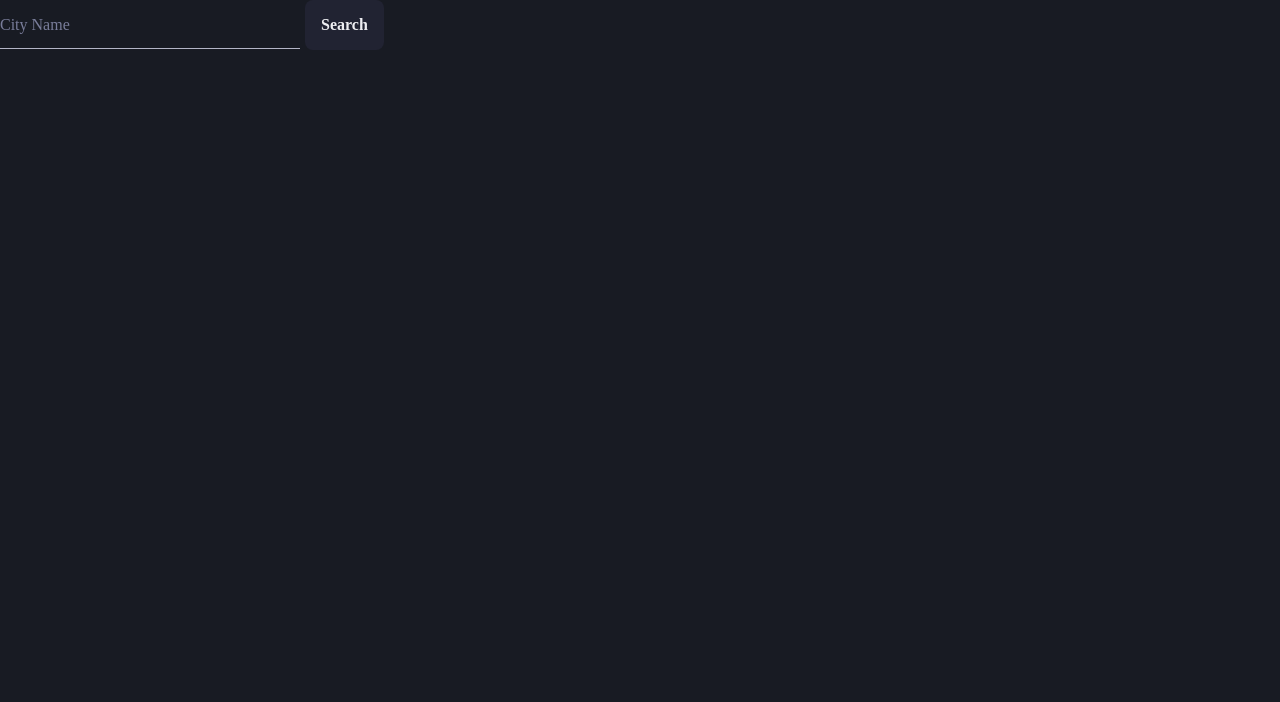
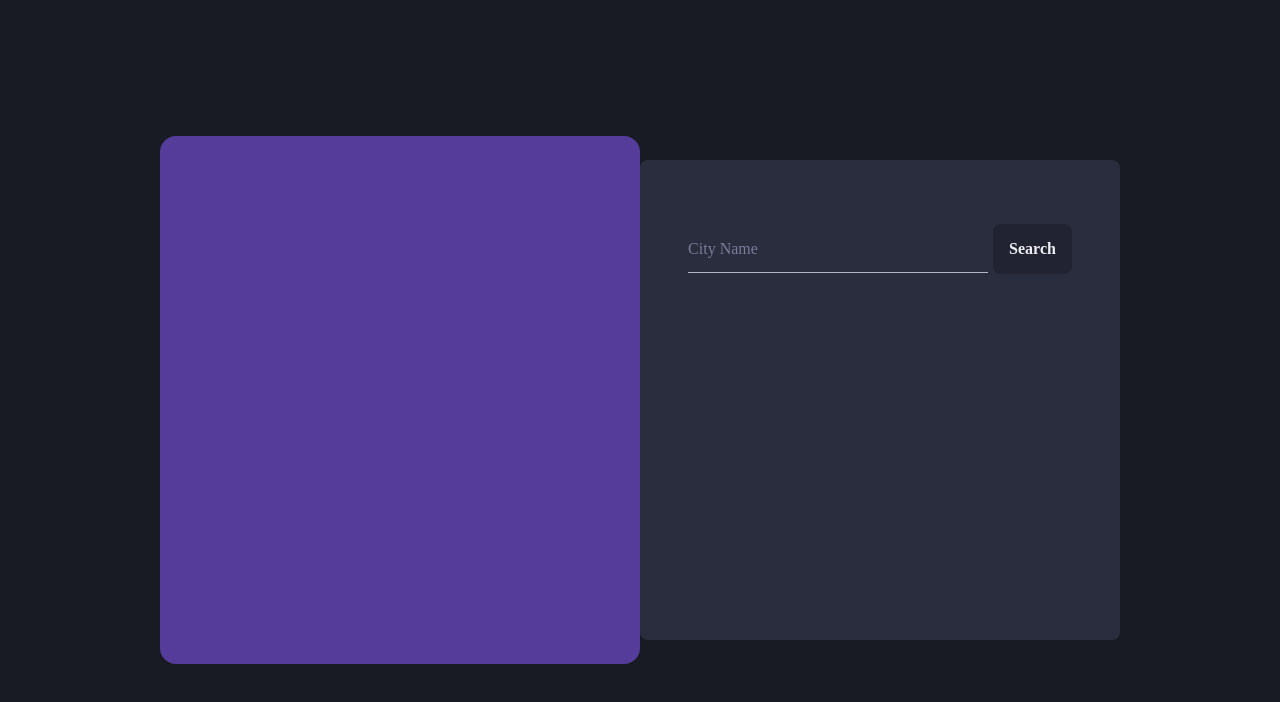
Before and after one commit to luankleber/umbrella-challenge, a React (Create React App) app: page / in a window 1280 px wide. Shown: the top 702 px of the page. Built offline with nearby package versions, Linux system fonts and the light colour scheme.

Commit message:
Adds boxes components to App.jsx

```diff
--- a/src/App.jsx
+++ b/src/App.jsx
@@ -1,9 +1,28 @@
 import React from "react";
 import "./App.css";
-import { InputComponent } from "./components/InputComponent";
+import { Grid } from "@chakra-ui/react";
+import { PurpleBoxComponent } from "./components/PurpleBoxComponent";
+import { DarkBoxComponent } from "./components/DarkBoxComponent";
 
 function App() {
-  return <InputComponent />;
+  return (
+    <Grid
+      as="main"
+      height="100vh"
+      templateColumns="1fr 480px 480px 1fr"
+      templateRows="1fr 480px 1fr"
+      templateAreas="
+      '. . . .'
+      '. temp input .'
+      '. . . .'
+      "
+      justifyContent="center"
+      alignItems="center"
+    >
+      <PurpleBoxComponent />
+      <DarkBoxComponent />
+    </Grid>
+  );
 }
 
 export default App;
--- /dev/null
+++ b/src/components/DarkBoxComponent.jsx
@@ -0,0 +1,19 @@
+import { Flex } from "@chakra-ui/react";
+import { InputComponent } from "./InputComponent";
+
+export function DarkBoxComponent() {
+  return (
+    <Flex
+      gridArea="input"
+      height="100%"
+      backgroundColor="gray.700"
+      borderRadius="md"
+      flexDir="column"
+      alignItems="stretch"
+      padding={16}
+      alignItems="center"
+    >
+      <InputComponent />
+    </Flex>
+  );
+}
--- /dev/null
+++ b/src/components/PurpleBoxComponent.jsx
@@ -0,0 +1,17 @@
+import { Flex } from "@chakra-ui/react";
+import { InputComponent } from "./InputComponent";
+
+export function PurpleBoxComponent() {
+  return (
+    <Flex
+      gridArea="temp"
+      height="110%"
+      backgroundColor="purple.700"
+      borderRadius="2xl"
+      flexDir="column"
+      alignItems="stretch"
+      padding="45px"
+      alignItems="left"
+    ></Flex>
+  );
+}
```
